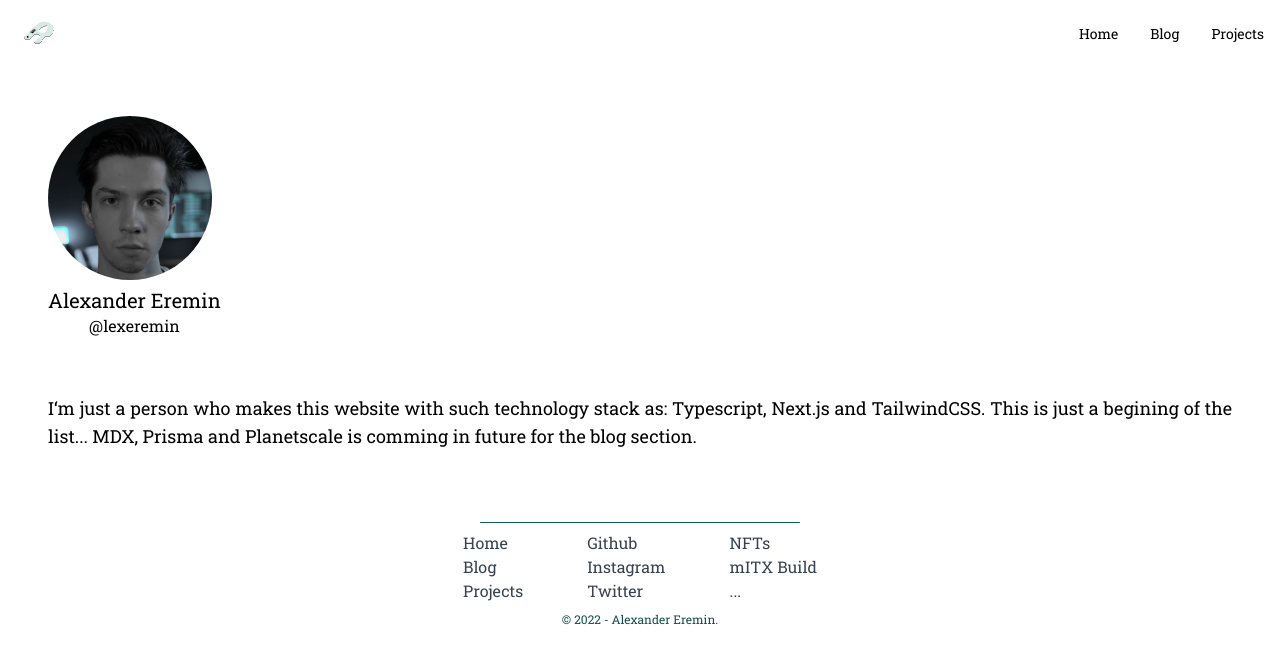
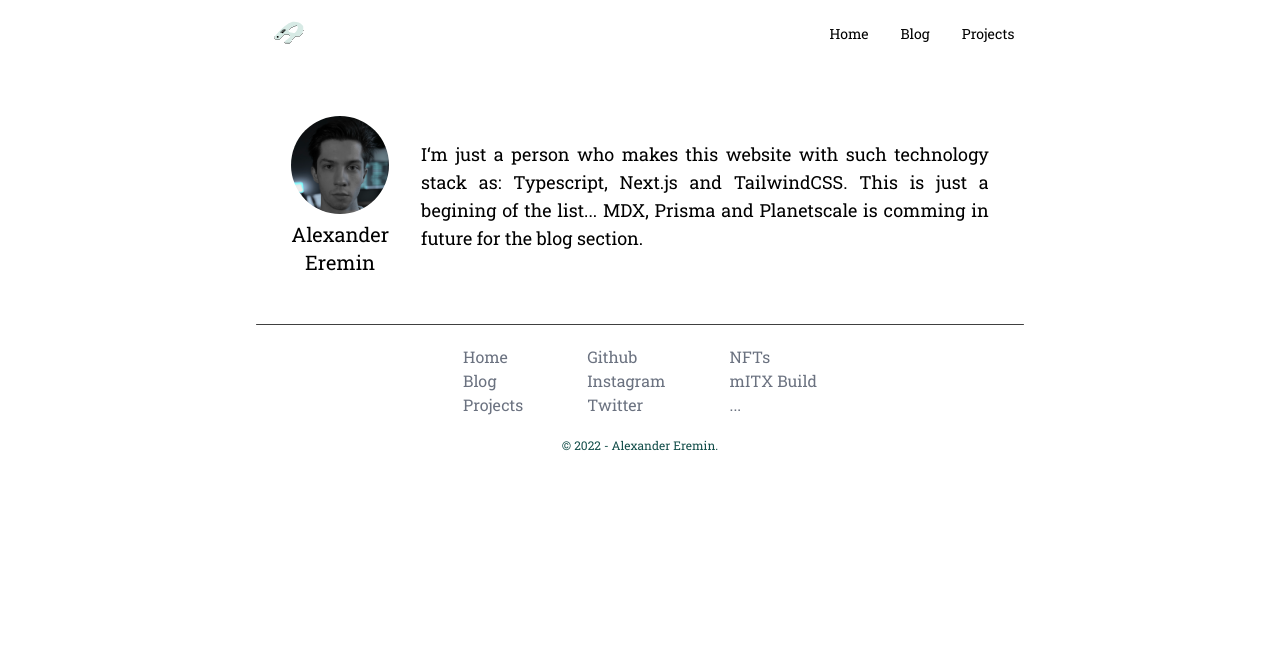
Before and after one commit to lexeremin/lexeremin.com, a Next.js app: page / in a window 1280 px wide. Shown: the top 664 px of the page. Built offline with nearby package versions, Linux system fonts and the light colour scheme.

Commit message:
fixed some styling

```diff
--- a/components/Footer.tsx
+++ b/components/Footer.tsx
@@ -2,11 +2,11 @@ import Link from 'next/link';
 
 export default function Footer() {
    return (
-      <footer className="flex flex-col items-center justify-center mx-auto w-full">
-         <hr className="border-1 border-double border-teal-800 w-80 rounded-lg" />
-         <div className="flex flex-col sm:flex-row">
+      <footer className="flex flex-col items-center justify-center mx-auto md:w-3/5">
+         <hr className="border-1 border-double border-neutral-700 w-full rounded-lg" />
+         <div className="flex flex-col sm:flex-row py-3">
             <div className="py-2 px-8">
-               <ul className="text-gray-700">
+               <ul className="text-gray-500">
                   <li>
                      <Link href="/">
                         <a className="hover:text-teal-500 transition ease-in duration-300">
@@ -31,7 +31,7 @@ export default function Footer() {
                </ul>
             </div>
             <div className="py-2 px-8">
-               <ul className="text-gray-700">
+               <ul className="text-gray-500">
                   <li>
                      <Link href="https://github.com/seexub">
                         <a className="hover:text-teal-500 transition ease-in duration-300">
@@ -56,7 +56,7 @@ export default function Footer() {
                </ul>
             </div>
             <div className="py-2 px-8">
-               <ul className="text-gray-700">
+               <ul className="text-gray-500">
                   <li>
                      <Link href="https://opensea.io/seeksub">
                         <a className="hover:text-teal-500 transition ease-in duration-300">
--- a/components/navbar/Navbar.tsx
+++ b/components/navbar/Navbar.tsx
@@ -4,8 +4,8 @@ import MobileButton from './mobileButton';
 
 export default function Navbar() {
    return (
-      <nav className=" px-2 sm:px-4 py-2.5 rounded ">
-         <div className="container flex flex-nowrap justify-between items-center mx-auto">
+      <nav className=" px-2 sm:px-4 py-2.5 ">
+         <div className="container flex flex-nowrap justify-between items-center mx-auto md:w-3/5">
             <Link href="/">
                <a className="flex">
                   <Logo />
--- a/components/navbar/test.tsx
+++ /dev/null
@@ -1,43 +0,0 @@
-import Link from 'next/link';
-import Logo from './logo';
-import MobileButton from './mobileButton';
-
-export default function Navbar() {
-   return (
-      <nav className=" px-2 sm:px-4 py-2.5 rounded ">
-         <div className="container flex flex-nowrap justify-between items-center mx-auto">
-            <Link href="/">
-               <a className="flex">
-                  <Logo />
-               </a>
-            </Link>
-            <MobileButton />
-            <div className="hidden w-full md:block md:w-auto" id="mobile-menu">
-               <ul className="flex flex-col mt-4 md:flex-row md:space-x-8 md:mt-0 md:text-sm md:font-medium">
-                  <li>
-                     <Link href="/">
-                        <a className="hover:text-teal-500 transition ease-in duration-300">
-                           Home
-                        </a>
-                     </Link>
-                  </li>
-                  <li>
-                     <Link href="/blog">
-                        <a className="hover:text-teal-500 transition ease-in duration-300">
-                           Blog
-                        </a>
-                     </Link>
-                  </li>
-                  <li>
-                     <Link href="/projects">
-                        <a className="hover:text-teal-500 transition ease-in duration-300">
-                           Projects
-                        </a>
-                     </Link>
-                  </li>
-               </ul>
-            </div>
-         </div>
-      </nav>
-   );
-}
--- a/pages/index.tsx
+++ b/pages/index.tsx
@@ -5,9 +5,9 @@ import Image from 'next/image';
 
 export default function Home() {
    return (
-      <main className="flex flex-col justify-center p-8 ">
-         <div className="flex flex-col justify-center items-start mx-auto w-auto">
-            <div className="p-4">
+      <main className="flex justify-center p-8">
+         <div className="flex flex-col md:flex-row justify-center items-start md:w-3/5">
+            <div className="p-4 items-center">
                <Image
                   className="rounded-full"
                   src="/static/avatar_compressed.jpg"
@@ -18,13 +18,8 @@ export default function Home() {
                <h1 className="text-xl text-center dark:text-gray-200">
                   Alexander Eremin
                </h1>
-               <p className="text-center dark:text-gray-400">@lexeremin</p>
             </div>
-
-            {/* <p className="text-lg dark:text-teal-700 m-8">
-
-               </p> */}
-            <div className="text-justify py-10  content-end text-lg dark:text-gray-400 p-4">
+            <div className="text-justify py-10 text-lg dark:text-gray-400 p-4">
                <p>
                   I&lsquo;m just a person who makes this website with such
                   technology stack as: Typescript, Next.js and TailwindCSS. This
```
